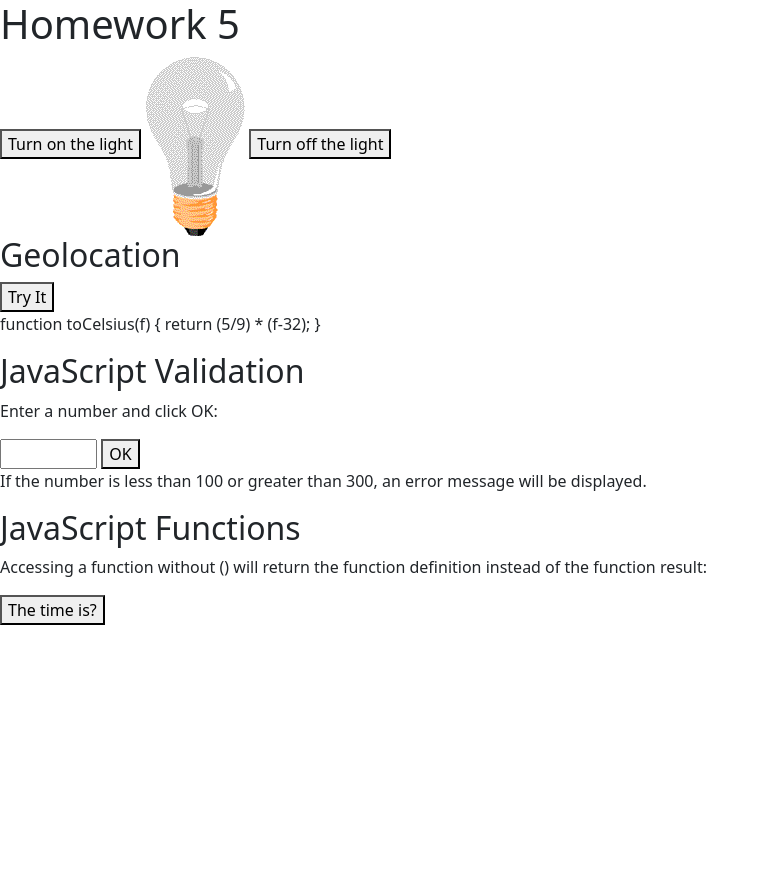
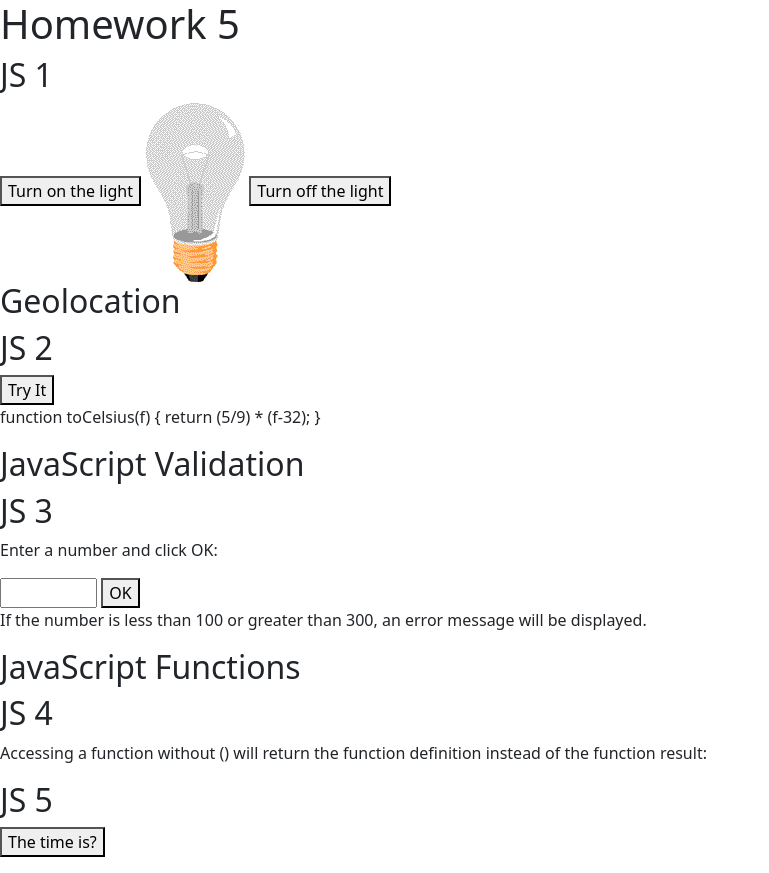
Before and after one commit to hhersley/homework5, a plain HTML site: page index.html in a window 1280 px wide. Shown: the whole page, without its empty margins (0-769 px from the left). Before the commit the page ends 800 px from the top, so only its background shows below. Drawn offline with nearby package versions, Linux system fonts and the light colour scheme.

Commit message:
Update index.html

```diff
--- a/index.html
+++ b/index.html
@@ -10,6 +10,7 @@
 
 <body>
 <h1> Homework 5 </h1>
+  <h2> JS 1 </h2>
 
  <button onclick="document.getElementById('myImage').src='pic_bulbon.gif'">Turn on the light</button>
 
@@ -20,6 +21,7 @@
 
 
 <h2>Geolocation</h2>
+  <h2> JS 2 </h2>
 
 
 <button onclick="getLocation()">Try It</button>
@@ -51,6 +53,7 @@ function showPosition(position) {
 
 
 <h2>JavaScript Validation</h2>
+  <h2> JS 3 </h2>
 
 <p>Enter a number and click OK:</p>
 
@@ -76,6 +79,7 @@ function myFunction() {
 
 
 <h2>JavaScript Functions</h2>
+  <h2> JS 4 </h2>
 
 <p>Accessing a function without () will return the function definition instead of the function result:</p>
 <p id="demo"></p>
@@ -88,6 +92,7 @@ document.getElementById("demo").innerHTML = toCelsius;
 </script>
 
 
+    <h2> JS 5</h2>
 
   <button onclick="document.getElementById('demo').innerHTML=Date()">The time is?</button>
 
```
